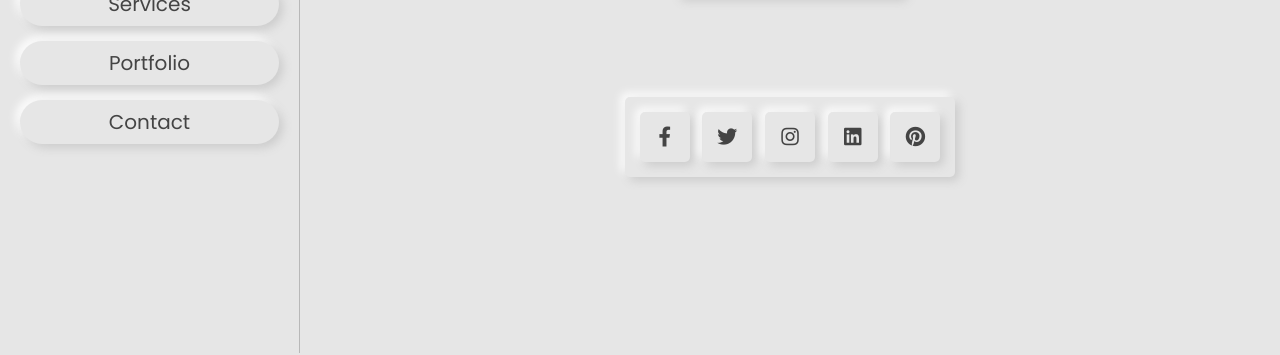
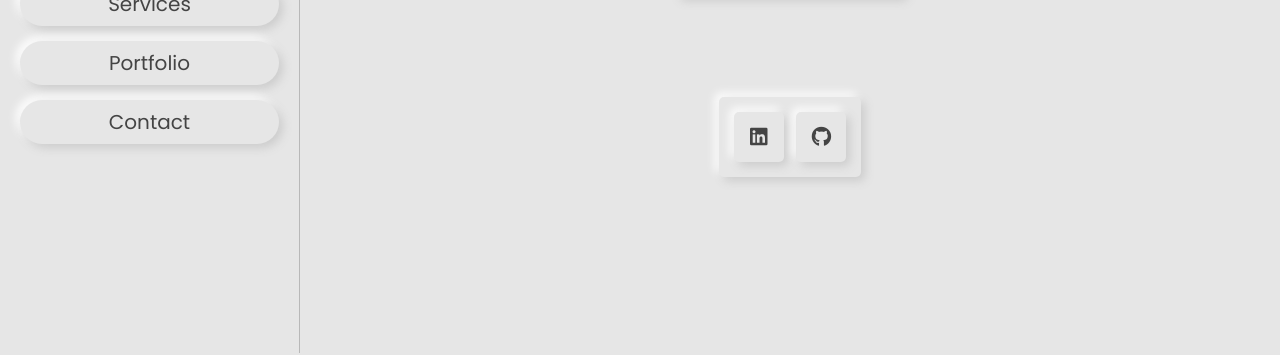
Before and after one commit to Thenameis2/Thenameis2.github.io, a plain HTML site: page index.html in a window 1280 px wide. Shown: the part 447-802 px from the top of the page. Drawn offline with Linux system fonts and the light colour scheme.

Commit message:
added black links to social

```diff
--- a/index.html
+++ b/index.html
@@ -55,11 +55,11 @@
     </div>
 
     <div class="share">
-        <a href="#" class="fab fa-facebook-f"></a>
-        <a href="#" class="fab fa-twitter"></a>
-        <a href="#" class="fab fa-instagram"></a>
-        <a href="#" class="fab fa-linkedin"></a>
-        <a href="#" class="fab fa-pinterest"></a>
+        <!-- <a href="#" class="fab fa-facebook-f"></a> -->
+        <!-- <a href="#" class="fab fa-twitter"></a> -->
+        <!-- <a href="#" class="fab fa-instagram" target="_blank"></a> -->
+        <a href="https://www.linkedin.com/in/mihiretu-jackson-81b155252/" class="fab fa-linkedin" target="_blank"></a>
+        <a href="https://github.com/Thenameis2" class="fab fa-github" target="_blank" ></a>
     </div>
 
 </section>
```
